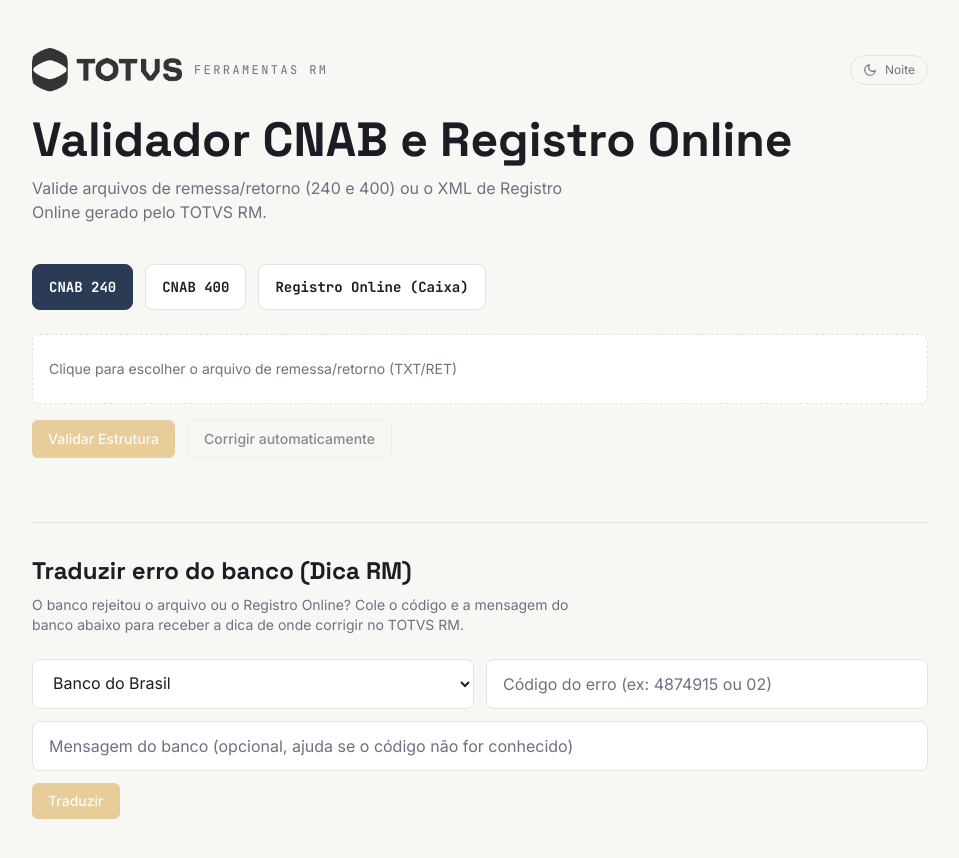
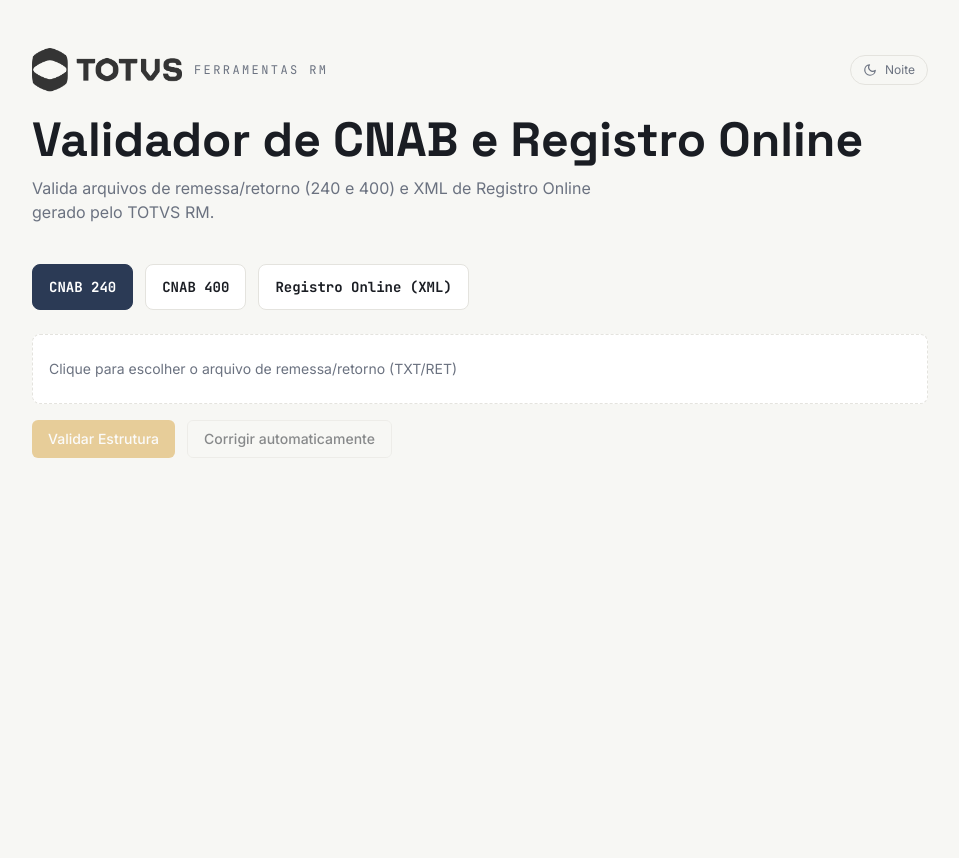
Before and after one commit to mateusroliveira-collab/acelerador_rm, a Next.js app: page /validador-cnab in a window 1280 px wide. Shown: the top 858 px of the page, without its empty margins (160-1119 px from the left). After the commit the page ends 800 px from the top, so only its background shows below. Built offline with nearby package versions, Linux system fonts and the light colour scheme.

Commit message:
Fix: Restaurar helpers React apagados, remover aba de tradução e forçar upload dos XMLs

```diff
--- a/app/validador-cnab/page.tsx
+++ b/app/validador-cnab/page.tsx
@@ -29,18 +29,10 @@
   total_pendente: number;
 };
 
-const BANCOS = [
-  { codigo: "bb", nome: "Banco do Brasil" },
-  { codigo: "caixa", nome: "Caixa" },
-  { codigo: "bradesco", nome: "Bradesco" },
-  { codigo: "itau", nome: "Itaú" },
-  { codigo: "santander", nome: "Santander" },
-  { codigo: "sicoob", nome: "Sicoob" },
-];
-
 export default function ValidadorCnabPage() {
   const [tipoValidacao, setTipoValidacao] = useState<"240" | "400" | "registro_online">("240");
   const [bancoCnab400, setBancoCnab400] = useState("generico");
+  const [bancoRegistroOnline, setBancoRegistroOnline] = useState("caixa");
 
   const [arquivo, setArquivo] = useState<File | null>(null);
   const [xmlPayload, setXmlPayload] = useState("");
@@ -49,13 +41,6 @@
   const [resultado, setResultado] = useState<ResultadoValidacao | null>(null);
   const [correcao, setCorrecao] = useState<Correcao | null>(null);
   const [erro, setErro] = useState<string | null>(null);
-
-  const [bancoTradutor, setBancoTradutor] = useState("bb");
-  const [tabelaErro, setTabelaErro] = useState("retorno_400");
-  const [codigoErro, setCodigoErro] = useState("");
-  const [mensagemErro, setMensagemErro] = useState("");
-  const [traducao, setTraducao] = useState<ErroValidacao | null>(null);
-  const [traduzindo, setTraduzindo] = useState(false);
 
   function limparResultados() {
     setResultado(null);
@@ -72,14 +57,16 @@
 
       if (tipoValidacao === "registro_online") {
         if (!xmlPayload.trim()) {
-          setErro("Cole o XML de requisição gerado pelo RM para o Registro Online da Caixa.");
+          setErro("Cole o XML de requisição gerado pelo RM para o Registro Online.");
           setCarregando(false);
           return;
         }
 
-        // Só a Caixa está disponível por enquanto -- a API de Registro
-        // Online do BB ainda não foi documentada/testada nesse projeto.
-        resposta = await fetch("/api/registro-online/validar-caixa-xml", {
+        const rotaXml = bancoRegistroOnline === "caixa"
+          ? "/api/cnab/validar-xml-caixa"
+          : "/api/cnab/validar-xml-bb";
+
+        resposta = await fetch(rotaXml, {
           method: "POST",
           headers: { "Content-Type": "application/json" },
           body: JSON.stringify({ xml: xmlPayload }),
@@ -154,34 +141,6 @@
     URL.revokeObjectURL(url);
   }
 
-  async function traduzirErro() {
-    if (!codigoErro) return;
-    setTraduzindo(true);
-    setTraducao(null);
-
-    try {
-      const params = new URLSearchParams({
-        banco: bancoTradutor,
-        codigo_erro: codigoErro,
-        mensagem: mensagemErro,
-      });
-
-      if (bancoTradutor === "caixa") {
-        params.set("tabela", tabelaErro);
-      }
-
-      const resposta = await fetch(`/api/cnab/traduzir-erro?${params}`, { method: "POST" });
-      if (!resposta.ok) throw new Error();
-
-      const dados = await resposta.json();
-      setTraducao(dados);
-    } catch {
-      setErro("Não foi possível traduzir o erro.");
-    } finally {
-      setTraduzindo(false);
-    }
-  }
-
   const errosParaMostrar = resultado?.erros ?? correcao?.erros_restantes ?? [];
   const avisosParaMostrar = resultado?.avisos ?? [];
 
@@ -191,10 +150,10 @@
         <Header />
 
         <h1 className="mt-6 font-display text-4xl font-bold text-ink md:text-5xl">
-          Validador CNAB e Registro Online
+          Validador de CNAB e Registro Online
         </h1>
         <p className="mt-3 max-w-xl text-muted">
-          Valide arquivos de remessa/retorno (240 e 400) ou o XML de
+          Valida arquivos de remessa/retorno (240 e 400) e XML de
           Registro Online gerado pelo TOTVS RM.
         </p>
 
@@ -213,7 +172,7 @@
                   : "border-line bg-surface text-ink hover:border-brand"
               }`}
             >
-              {tipo === "registro_online" ? "Registro Online (Caixa)" : `CNAB ${tipo}`}
+              {tipo === "registro_online" ? "Registro Online (XML)" : `CNAB ${tipo}`}
             </button>
           ))}
         </div>
@@ -234,19 +193,28 @@
           </div>
         )}
 
+        {/* Seletor de banco (Registro Online) */}
         {tipoValidacao === "registro_online" && (
-          <p className="mt-3 rounded-md border border-dashed border-line bg-surface px-4 py-3 text-xs text-muted">
-            Só a <strong>Caixa</strong> está disponível aqui por enquanto.
-          </p>
+          <div className="mt-3">
+            <label className="text-xs text-muted">API do Banco</label>
+            <select
+              value={bancoRegistroOnline}
+              onChange={(e) => { setBancoRegistroOnline(e.target.value); limparResultados(); }}
+              className="mt-1 block rounded-lg border border-line bg-surface px-4 py-2 text-sm text-ink focus:border-brand"
+            >
+              <option value="caixa">Caixa Econômica (API Cobrança)</option>
+              <option value="bb">Banco do Brasil (API Cobrança)</option>
+            </select>
+          </div>
         )}
 
-        {/* Input area (Upload ou Textarea) */}
+        {/* Input area */}
         <div className="mt-6">
           {tipoValidacao === "registro_online" ? (
             <textarea
               value={xmlPayload}
               onChange={(e) => { setXmlPayload(e.target.value); limparResultados(); }}
-              placeholder="Cole aqui o XML de requisição do Registro Online da Caixa ."
+              placeholder={`Cole aqui o XML de requisição do Registro Online (${bancoRegistroOnline === 'caixa' ? 'Caixa' : 'BB'}).`}
               className="h-64 w-full rounded-lg border border-line bg-surface p-4 font-mono text-sm text-ink focus:border-brand"
             />
           ) : (
@@ -301,7 +269,6 @@
           </div>
         )}
 
-        {/* Avisos -- informativo, não é erro (ex: juros de mora informado) */}
         {avisosParaMostrar.length > 0 && (
           <div className="mt-4 space-y-2">
             {avisosParaMostrar.map((aviso, idx) => (
@@ -315,7 +282,6 @@
           </div>
         )}
 
-        {/* Lista de erros (compartilhada entre validação, registro online e correção) */}
         {errosParaMostrar.length > 0 && (
           <div className="mt-4 divide-y divide-line rounded-lg border border-line bg-surface">
             {errosParaMostrar.map((e, idx) => (
@@ -324,84 +290,17 @@
           </div>
         )}
 
-        {/* Tradutor de erro de banco (API Online e CNAB Retorno) */}
-        <div className="mt-16 border-t border-line pt-8">
-          <h2 className="font-display text-2xl font-bold text-ink">
-            Traduzir erro do banco (Dica RM)
-          </h2>
-          <p className="mt-2 max-w-xl text-sm text-muted">
-            O banco rejeitou o arquivo ou o Registro Online? Cole o código e a mensagem do banco abaixo para receber a dica de onde corrigir no TOTVS RM.
-          </p>
-
-          <div className="mt-6 grid gap-3 sm:grid-cols-2">
-            <select
-              value={bancoTradutor}
-              onChange={(e) => setBancoTradutor(e.target.value)}
-              className="rounded-lg border border-line bg-surface px-4 py-3 text-ink focus:border-brand"
-            >
-              {BANCOS.map((b) => (
-                <option key={b.codigo} value={b.codigo}>{b.nome}</option>
-              ))}
-            </select>
-            <input
-              type="text"
-              value={codigoErro}
-              onChange={(e) => setCodigoErro(e.target.value)}
-              placeholder="Código do erro (ex: 4874915 ou 02)"
-              className="rounded-lg border border-line bg-surface px-4 py-3 text-ink placeholder:text-muted focus:border-brand"
-            />
-          </div>
-
-          {bancoTradutor === "caixa" && (
-            <select
-              value={tabelaErro}
-              onChange={(e) => setTabelaErro(e.target.value)}
-              className="mt-3 w-full rounded-lg border border-line bg-surface px-4 py-3 text-sm text-ink focus:border-brand"
-            >
-              <option value="retorno_400">Rejeição no retorno (CNAB 400)</option>
-              <option value="critica_remessa_400">Crítica da remessa (CNAB 400, pré-crítica)</option>
-              <option value="entrada_240">Rejeição de entrada (CNAB 240)</option>
-            </select>
-          )}
-
-          <input
-            type="text"
-            value={mensagemErro}
-            onChange={(e) => setMensagemErro(e.target.value)}
-            placeholder="Mensagem do banco (opcional, ajuda se o código não for conhecido)"
-            className="mt-3 w-full rounded-lg border border-line bg-surface px-4 py-3 text-ink placeholder:text-muted focus:border-brand"
-          />
-
-          <button
-            onClick={traduzirErro}
-            disabled={!codigoErro || traduzindo}
-            className="mt-3 rounded-md bg-action px-4 py-2 text-sm font-medium text-white transition hover:bg-action-hover disabled:opacity-50"
-          >
-            {traduzindo ? "Traduzindo..." : "Traduzir"}
-          </button>
-
-          {traducao && (
-            <div className="mt-4 rounded-lg border border-line bg-surface p-4">
-              <p className="text-sm text-ink">{traducao.mensagem}</p>
-              {traducao.sugestao_rm && (
-                <p className="mt-2 text-sm text-muted">
-                  <span className="font-medium text-brand-light">Dica RM: </span>
-                  {traducao.sugestao_rm}
-                </p>
-              )}
-            </div>
-          )}
-        </div>
       </div>
     </main>
   );
 }
 
+// Componentes auxiliares restaurados
 function ResumoValidacao({ valido, totalErros }: { valido: boolean; totalErros: number }) {
   if (valido) {
     return (
       <div className="rounded-lg border border-emerald-300 bg-emerald-50 px-4 py-3 text-sm text-emerald-700 dark:border-emerald-500/30 dark:bg-emerald-500/10 dark:text-emerald-300">
-        Validação concluída -- nenhum erro estrutural encontrado.
+        Validação concluída — nenhum erro estrutural encontrado.
       </div>
     );
   }
```
